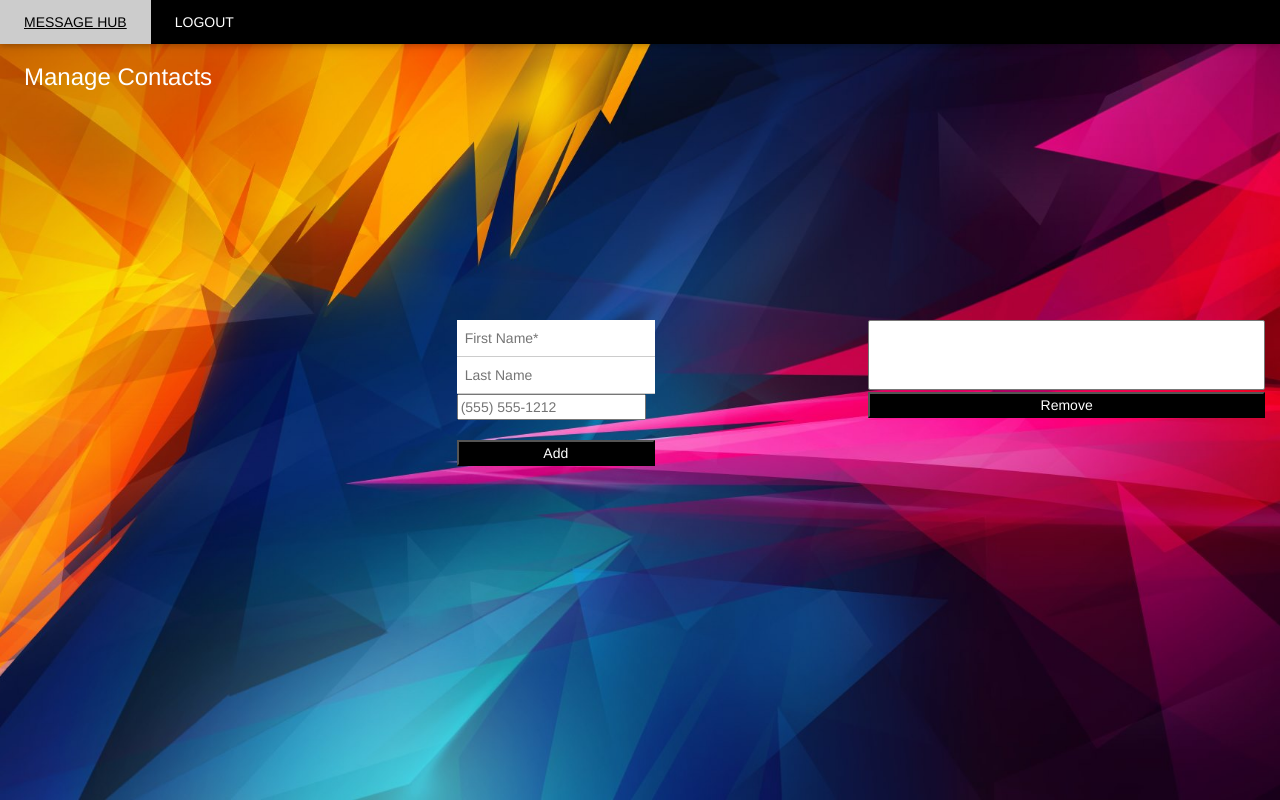
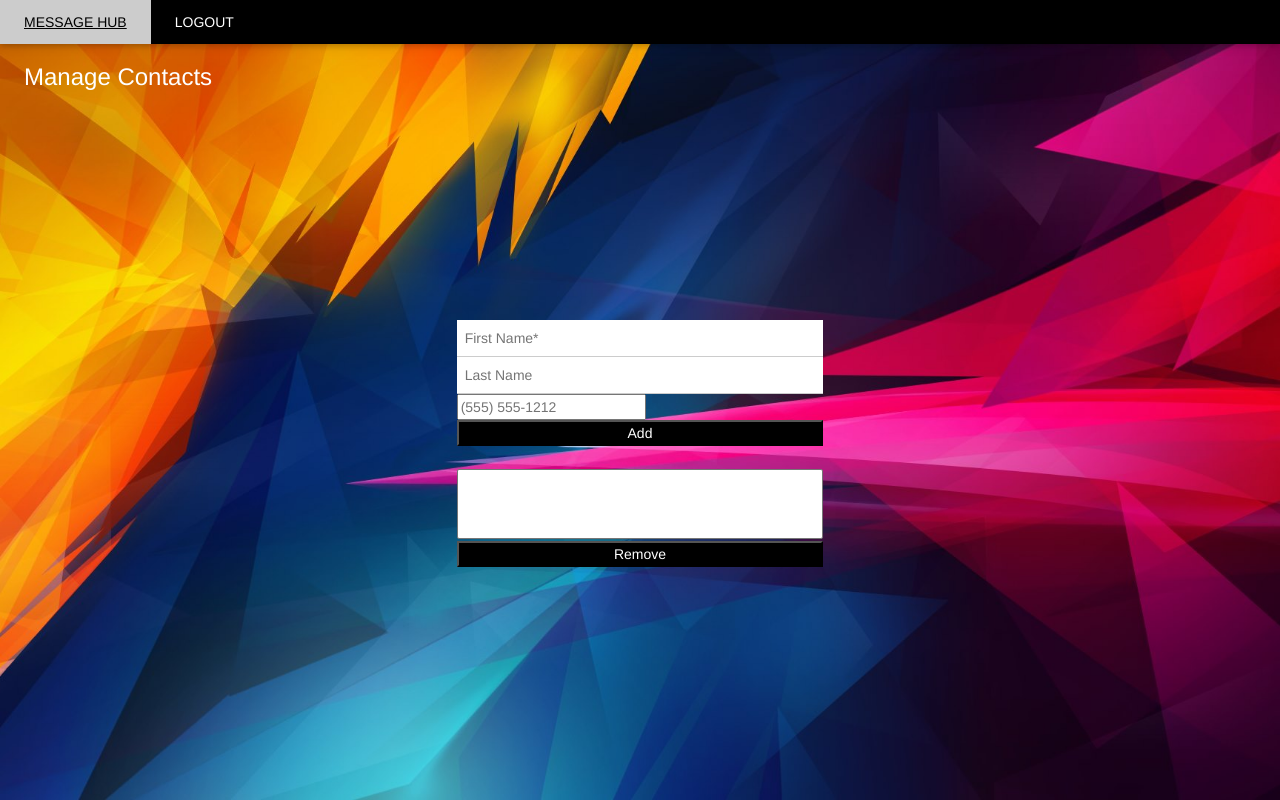
Before and after one commit to olgarose/css490-final, a Python web app: template templates/easier_edit.html in a window 1280 px wide. Run offline with Jinja, Linux system fonts and the light colour scheme; the template is opened without the code that fills it, so the values that code supplies are empty; some libraries are stand-ins or nearby versions.

Commit message:
this worked on the web

```diff
--- a/templates/easier_edit.html
+++ b/templates/easier_edit.html
@@ -34,12 +34,15 @@
 
     .contact_form {
         width: 150%;
-        position: absolute;
     }
 
     .add_contacts {
         padding-right: 70%;
         padding-left: 10%;
+    }
+
+    .remove_contacts {
+        padding-top: 25%;
     }
 
     .selectpicker {
@@ -58,13 +61,8 @@
 <!-- Navbar -->
 <div class="w3-top">
     <div class="w3-bar w3-black w3-card-2">
-        <!--<a class="w3-bar-item w3-button w3-padding-large w3-hide-medium w3-hide-large w3-opennav w3-right"-->
-           <!--href="javascript:void(0)" onclick="myFunction()" title="Toggle Navigation Menu"><i-->
-                <!--class="fa fa-bars"></i></a>-->
         <a href="{{ url_for('account_page') }}" class="w3-bar-item w3-button w3-padding-large">MESSAGE HUB</a>
         <a href="{{ url_for('main') }}" class="w3-bar-item w3-button w3-padding-large">LOGOUT</a>
-        <!--<a href="javascript:void(0)" class="w3-padding-large w3-hover-red w3-hide-small w3-right"><i-->
-                <!--class="fa fa-search"></i></a>-->
     </div>
 </div>
 
@@ -79,25 +77,23 @@
 
             </div>
         </div>
+
+
         <div class="col-md-4">
 
             {# Adding Contact Form #}
-            <div class="col-md-4">
             <div class="contact_form">
                 <form action="/add_contact" method="POST" id="contacts">
+                    <div class="col-md-8">
                         <input class="w3-input" name="first_name" type="text" placeholder="First Name*" required>
                         <input class="w3-input" name="last_name" type="text" placeholder="Last Name">
                         <input type="tel" id="fieldPhone" name="phone" placeholder="(555) 555-1212" required>
-                        <br>
-                        <br>
                         <button class="w3-bar w3-black" type="submit">Add</button>
+                    </div>
                 </form>
-                </div>
-            </div>
-        </div>
 
-        <div class="col-md-4">
-            <div class="select_contacts">
+                <div class="remove_contacts">
+                    <div class="col-md-8">
                         <form action="/edit_contact" method="POST" id="select_contacts">
                             <select id="select_contacts" name="select_contacts" class="selectpicker" multiple>
                                 {% for name, number in contacts.items() %}
@@ -110,6 +106,15 @@
                     </div>
                 </div>
             </div>
+
+
+        </div>
+        <div class="col-md-4">
+            <div class="container">
+
+            </div>
+        </div>
+    </div>
 </div>
 </body>
 </html>
```
Also changed, not shown: application.py (+7 -4 lines), requirements.txt (+6 -6 lines), templates/account.html (+3 -26 lines), 1 other file. Lines whose indentation alone changed are shown as unchanged.
